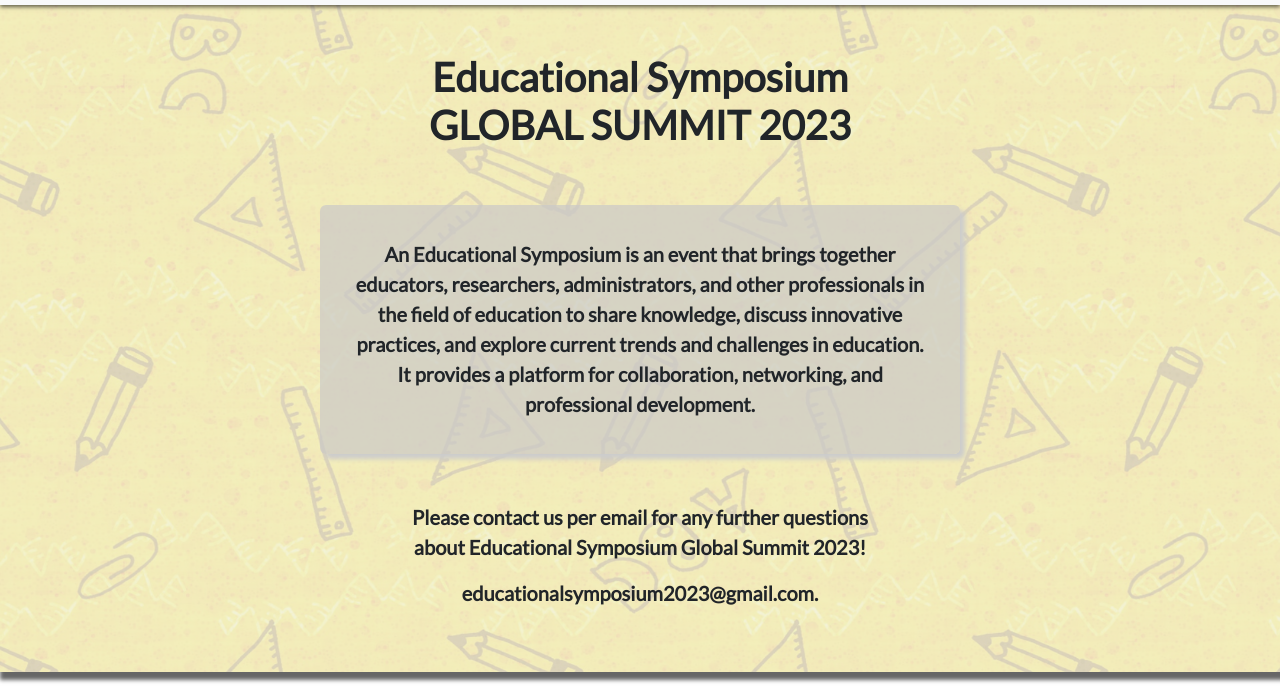
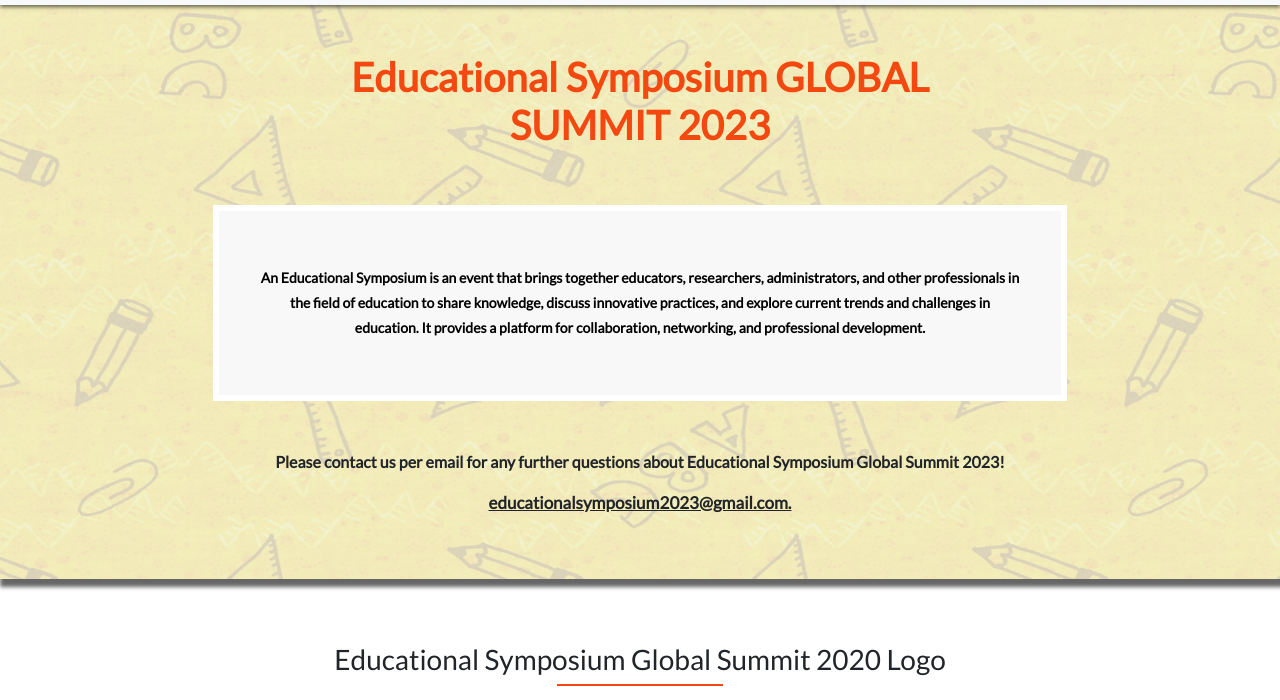
Before and after one commit to kamranasif506/Educational-Symposium, a website: page about.html in a window 1280 px wide. Shown: the part 100-800 px from the top of the page. Drawn offline with nearby package versions, Linux system fonts and the light colour scheme.

Commit message:
REsolved the alignment of main section of about page

```diff
--- a/about.html
+++ b/about.html
@@ -92,22 +92,22 @@
           <div class="col-md-12 col-xs-12 col-sm-12 my-auto mian-box">
             <div class="upper-content my-auto py-5 ">
               <div class="row justify-content-center">
-                <div class="col-md-5 col-sm-10 col-xs-12">
-                  <h1 class="fw-bold">Educational Symposium <span class="text-uppercase">GLOBAL SUMMIT</span> 2023</h1>
+                <div class="col-md-6 col-sm-10 col-xs-12">
+                  <h1 class="fw-bold text-color">Educational Symposium <span class="text-uppercase">GLOBAL SUMMIT</span> 2023</h1>
                 </div>
               </div>
               <div class="row mt-5 justify-content-center">
-                <div class="col-md-6 col-sm-10 col-xs-12 description_div">
-                  <p class="font_size mt-3 fw-bold description-about ">An Educational Symposium is an event that brings together educators, researchers, administrators, and other professionals in the field of education to share knowledge, discuss innovative practices, and explore current trends and challenges in education. It provides a platform for collaboration, networking, and professional development.</p>
+                <div class="col-md-8 col-sm-10 col-xs-12 description_div">
+                  <p class="font_size mt-3 fw-bold text-black ">An Educational Symposium is an event that brings together educators, researchers, administrators, and other professionals in the field of education to share knowledge, discuss innovative practices, and explore current trends and challenges in education. It provides a platform for collaboration, networking, and professional development.</p>
 
                 </div>
               </div>
 
              <div class="row mt-5 justify-content-center">
-              <div class="col-md-5 col-sm-10 col-xs-12">
+              <div class="col-md-8 col-sm-10 col-xs-12">
                 <div class="lower-content">
-                  <p class="fw-bold font_size">Please contact us per email for any further questions about Educational Symposium Global Summit 2023!</p>
-                  <p class="fw-bold font_size">educationalsymposium2023@gmail.com.</p>
+                  <p class="fw-bold font_size2">Please contact us per email for any further questions about Educational Symposium Global Summit 2023!</p>
+                  <p class="fw-bold font_size3">educationalsymposium2023@gmail.com.</p>
                 </div>
               </div>
              </div>
--- a/style.css
+++ b/style.css
@@ -73,9 +73,10 @@
 }
 
 .description_div {
-  background-color: rgba(202, 201, 200, 0.7);
-  box-shadow: 5px 5px 5px #ccc;
-  border-radius: 6px;
+  border: 6px solid #fff;
+  padding: 3%;
+  background: #F8F8F8;
+  color: #868686;
 }
 
 .header {
@@ -230,7 +231,23 @@
   display: flex;
 }
 .font_size {
-  font-size: 20px;
+  font-style: normal;
+  font-weight: 400;
+  font-size: 14px;
+  line-height: 25px;
+}
+.font_size2 {
+  font-style: normal;
+  font-weight: 700;
+  font-size: 16px;
+  line-height: 25px;
+}
+.font_size3 {
+  font-style: normal;
+  font-weight: 800;
+  font-size: 17px;
+  text-decoration: underline;
+  line-height: 25px;
 }
 .see_program {
   font-weight: 400;
@@ -295,7 +312,7 @@
   }
 
   .font_size {
-    font-size: 16px;
+    font-size: 14px;
   }
 
   #navbarNav {
```
